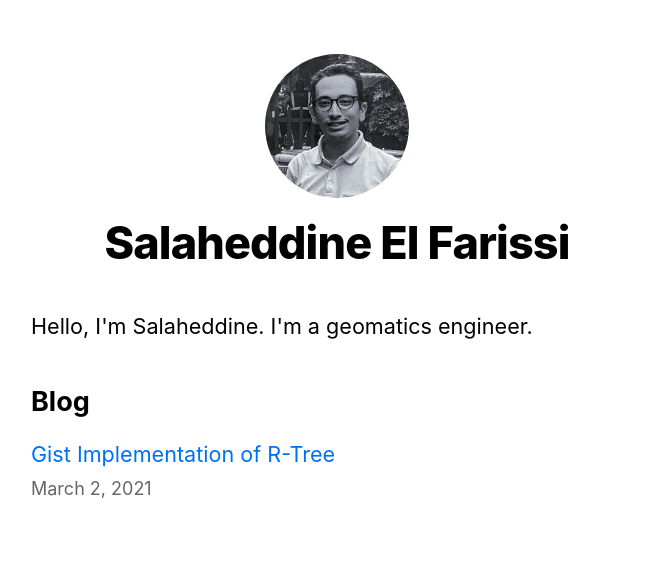
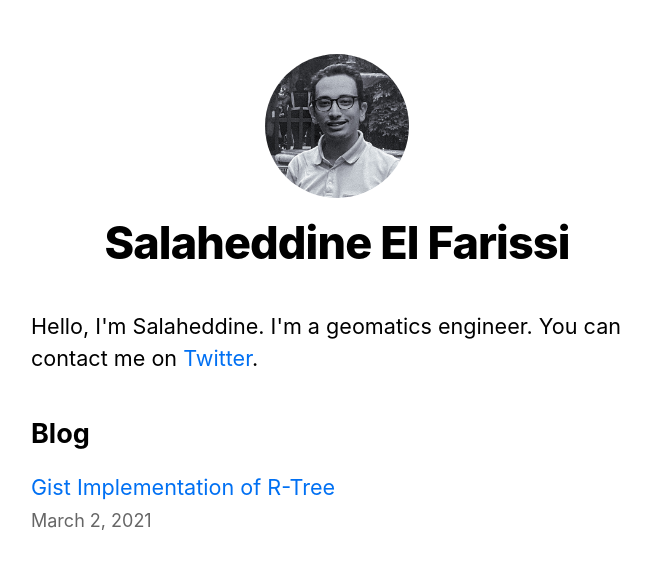
Before and after one commit to salahelfarissi/salahelfarissi.github.io, a Next.js app: page / in a window 1280 px wide. Shown: the top 568 px of the page, without its empty margins (303-954 px from the left). Built offline with nearby package versions, Linux system fonts and the light colour scheme.

Commit message:
Add Twitter Account

```diff
--- a/pages/index.js
+++ b/pages/index.js
@@ -21,7 +21,8 @@ export default function Home({ allPostsData }) {
         <title>{siteTitle}</title>
       </Head>
       <section className={utilStyles.headingMd}>
-        <p>Hello, I'm Salaheddine. I'm a geomatics engineer.</p>
+        <p>Hello, I'm Salaheddine. I'm a geomatics engineer. You can contact me on{' '}
+          <a href="https://twitter.com/salah_elfarissi">Twitter</a>.</p>
       </section>
       <section className={`${utilStyles.headingMd} ${utilStyles.padding1px}`}>
         <h2 className={utilStyles.headingLg}>Blog</h2>
```
